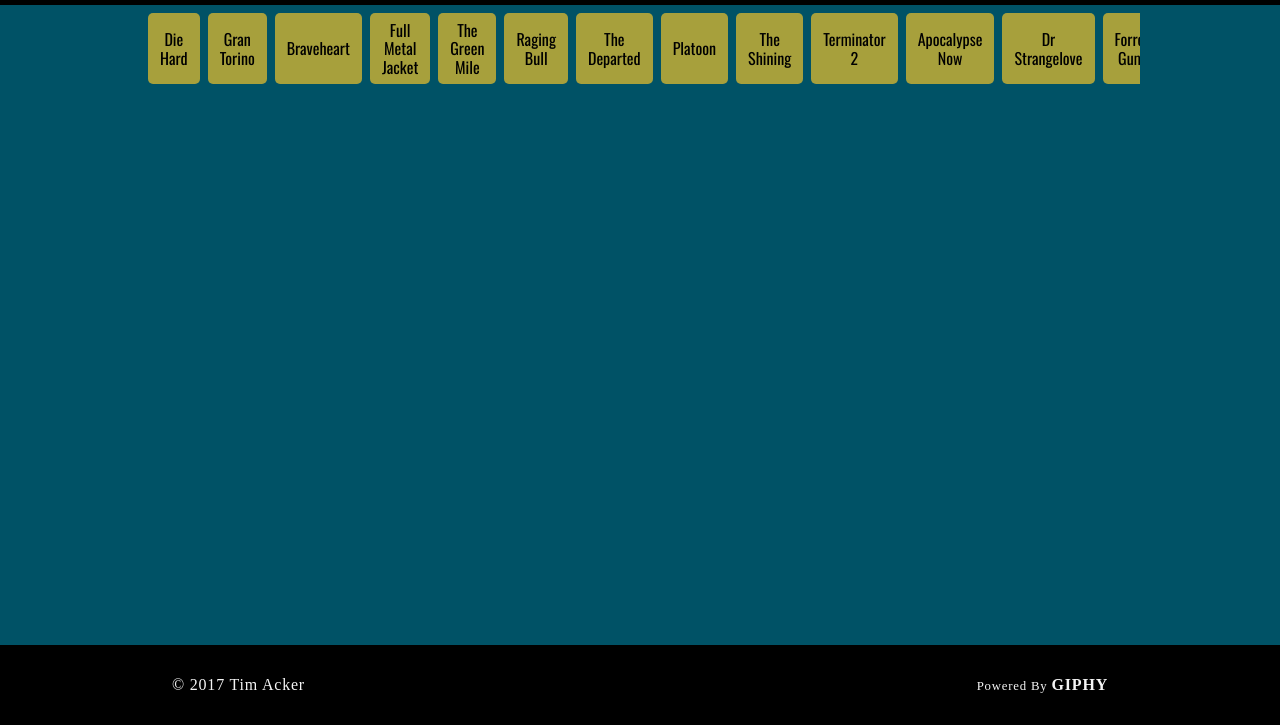
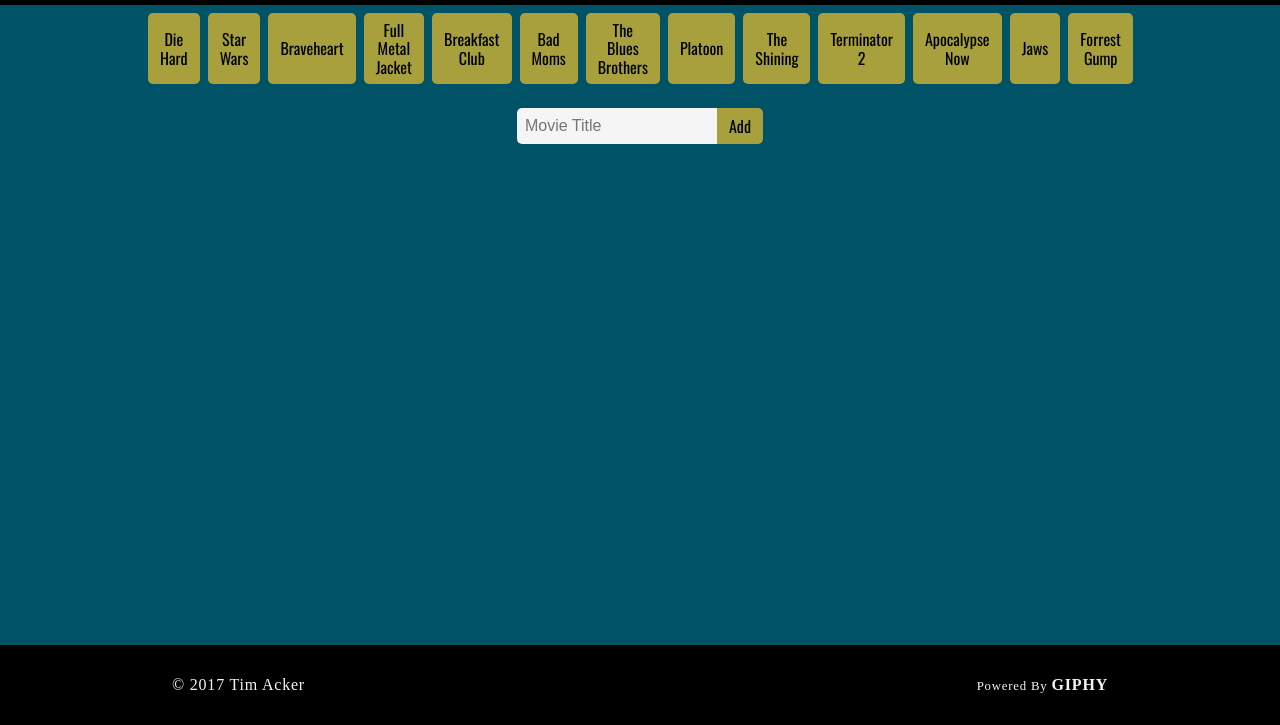
Before and after one commit to MitHipster/unc_assign_6_giphy_api, a plain HTML site: page index.html in a window 1280 px wide. Shown: the part 75-800 px from the top of the page. Drawn offline with nearby package versions, Linux system fonts and the light colour scheme; a web font is replaced by a local one.

Commit message:
Input Field
Added an input field and button to allow users to create a custom movie button for returning gifs. Also, changed some of the original movies in the array.

```diff
--- a/assets/css/styles.css
+++ b/assets/css/styles.css
@@ -47,12 +47,18 @@ button:hover {
   background-color: #c4bc5b;
 }
 
+input {
+  width: 200px;
+  height: 36px;
+  background-color: #f5f5f5;
+  padding-left: 0.5rem;
+  border: none;
+  border-top-left-radius: 5px;
+  border-bottom-left-radius: 5px;
+}
+
 /* Base Layout Styles
    ------------------------- */
-
-/* Navigation  */
-
-
 
 /* Layout Containers */
 
@@ -80,10 +86,19 @@ button:hover {
   overflow-x: scroll;
 }
 
+.input-container {
+  display: flex;
+  justify-content: center;
+  margin-top: 1rem;
+  margin-bottom: 0.5rem;
+}
+
 .gif-container {
   display: flex;
   flex-direction: row;
   flex-wrap: wrap;
+  justify-content: center;
+  margin-bottom: 80px;
 }
 
 /* Page Elements */
@@ -94,9 +109,20 @@ button:hover {
   margin-right: -0.75rem;
 }
 
+#add-button {
+  height: 36px;
+  margin: 0;
+  border-top-left-radius: 0;
+  border-bottom-left-radius: 0;
+}
+
+.gif-card {
+  padding: 1rem;
+}
+
 .still-gif {
   max-width: 100%;
-  height: auto;
+/*  height: auto;*/
 }
 
 /* Media Queries
@@ -124,4 +150,8 @@ button:hover {
     height: 64px;
     margin-right: -1rem;
   }
+
+  .gif-card {
+    padding: 2rem;
+  }
 }
--- a/assets/js/app.js
+++ b/assets/js/app.js
@@ -6,39 +6,36 @@ const rating = 'pg-13';
 const key = 'df241e37d4254980952f95c9742d1247';
 
 const $btnCl = $('.btn-container');
+const $addInput = $('#add-input');
+const $addBtn = $('#add-button');
 const $gifCl = $('.gif-container');
 
 let movies = [
   "Die Hard",
-  "Gran Torino",
+  "Star Wars",
   "Braveheart",
   "Full Metal Jacket",
-  "The Green Mile",
-  "Raging Bull",
-  "The Departed",
+  "Breakfast Club",
+  "Bad Moms",
+  "The Blues Brothers",
   "Platoon",
   "The Shining",
   "Terminator 2",
   "Apocalypse Now",
-  "Dr Strangelove",
+  "Jaws",
   "Forrest Gump",
-  "The Usual Suspects",
+  "The Wizard of Oz",
   "The Matrix",
   "Goodfellas",
-  "Fight Club",
-  "The Dark Knight",
+  "Silence of The Lambs",
+  "Anchorman",
   "Inception",
   "The Godfather",
   "The Shawshank Redemption"
 ];
 
 $.each(movies, function(i, movie) {
-  let button = $('<button>');
-  button.attr({
-    'type': 'button',
-    'value': movie.toLowerCase(),
-  }).text(movie);
-  $btnCl.append(button);
+  $btnCl.append(createBtn(movie));
 });
 
 $btnCl.on('click', 'button', function () {
@@ -63,6 +60,21 @@ $btnCl.on('click', 'button', function () {
   });
 });
 
+$addBtn.on('click', function () {
+  let title = $addInput.val().trim();
+  $btnCl.prepend(createBtn(title));
+  $addInput.val('');
+});
+
+function createBtn(movie) {
+  let button = $('<button>');
+  button.attr({
+    'type': 'button',
+    'value': movie.toLowerCase(),
+  }).text(movie);
+  return button;
+}
+
 function gifCard(gif) {
   console.log(gif);
   let html =
--- a/index.html
+++ b/index.html
@@ -19,6 +19,10 @@
     </header>
     <main>
       <div class="btn-container container"></div>
+      <div class="input-container container">
+        <input type="text" id="add-input" placeholder="Movie Title">
+        <button type="button" id="add-button">Add</button>
+      </div>
       <div class="gif-container container"></div>
     </main>
     <footer>
```
Also changed, not shown: favicon.ico (added).
